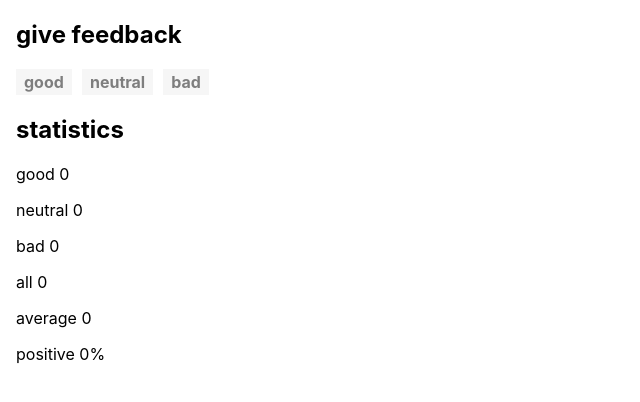
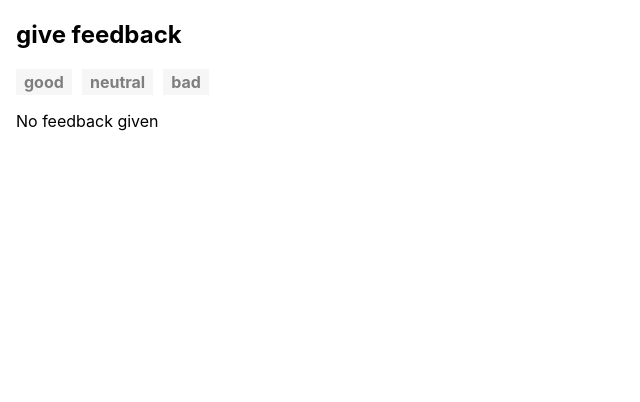
Before and after one commit to perterHUAN/fullstackopen, a React (Create React App) app in the folder part1/unicafe/: page / in a window 1280 px wide. Shown: the top 402 px of the page, without its empty margins (0-640 px from the left). Built offline with nearby package versions, Linux system fonts and the light colour scheme.

Commit message:
1.9 unicafe show feedback only after collecting statistics info

```diff
--- a/part1/unicafe/src/Statistics.js
+++ b/part1/unicafe/src/Statistics.js
@@ -1,4 +1,7 @@
 function Statistics({ good, neutral, bad }) {
+  if (!good && !neutral && !bad) {
+    return <p>No feedback given</p>;
+  }
   const total = good + neutral + bad;
   const average = total === 0 ? 0 : (good * 1 + neutral * 0 + bad * -1) / total;
   const positive = total === 0 ? 0 : good / total;
```
